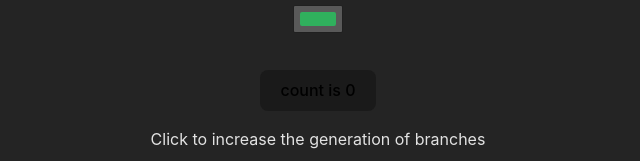
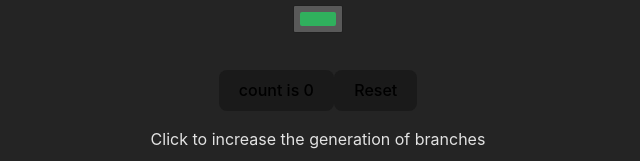
Before and after one commit to sktrinh12/fractal-react-app, a React (Vite) app in the folder frontend/: page / in a window 1280 px wide. Shown: the part 639-800 px from the top of the page, without its empty margins (322-962 px from the left). Built offline with nearby package versions, Linux system fonts and the light colour scheme.

Commit message:
add reset button

```diff
--- a/frontend/src/App.jsx
+++ b/frontend/src/App.jsx
@@ -8,7 +8,7 @@ function App() {
   const startTheta = (7 * Math.PI) / 6
   const [count, setCount] = useState(0)
   const [theta, setTheta] = useState(startTheta)
-  const [colour, setColour] = useState('#30B05D')
+  const [colour, setColour] = useState('#30B05D') // greenish
   const [displayColourPicker, setDisplayColour] = useState(false)
   const handleCountClick = () => {
     console.log(count)
@@ -17,8 +17,12 @@ function App() {
   const updateSlider = (e, theta) => {
     setTheta(theta)
   }
+  const handleResetCount = () => {
+    setCount(0)
+  }
   return (
     <>
+      {' '}
       <Path count={count} theta={theta} colour={colour} />
       <h1>Fractal Tree</h1>
       <ThetaSlider theta={theta} updateSlider={updateSlider} colour={colour} />
@@ -29,7 +33,12 @@ function App() {
         setDisplayColour={setDisplayColour}
       />
       <div className='card'>
-        <button onClick={handleCountClick}>count is {count}</button>
+        <button className='btn' onClick={handleCountClick}>
+          count is {count}
+        </button>
+        <button className='btn' onClick={handleResetCount}>
+          Reset
+        </button>
         <p>Click to increase the generation of branches</p>
       </div>
     </>
```
